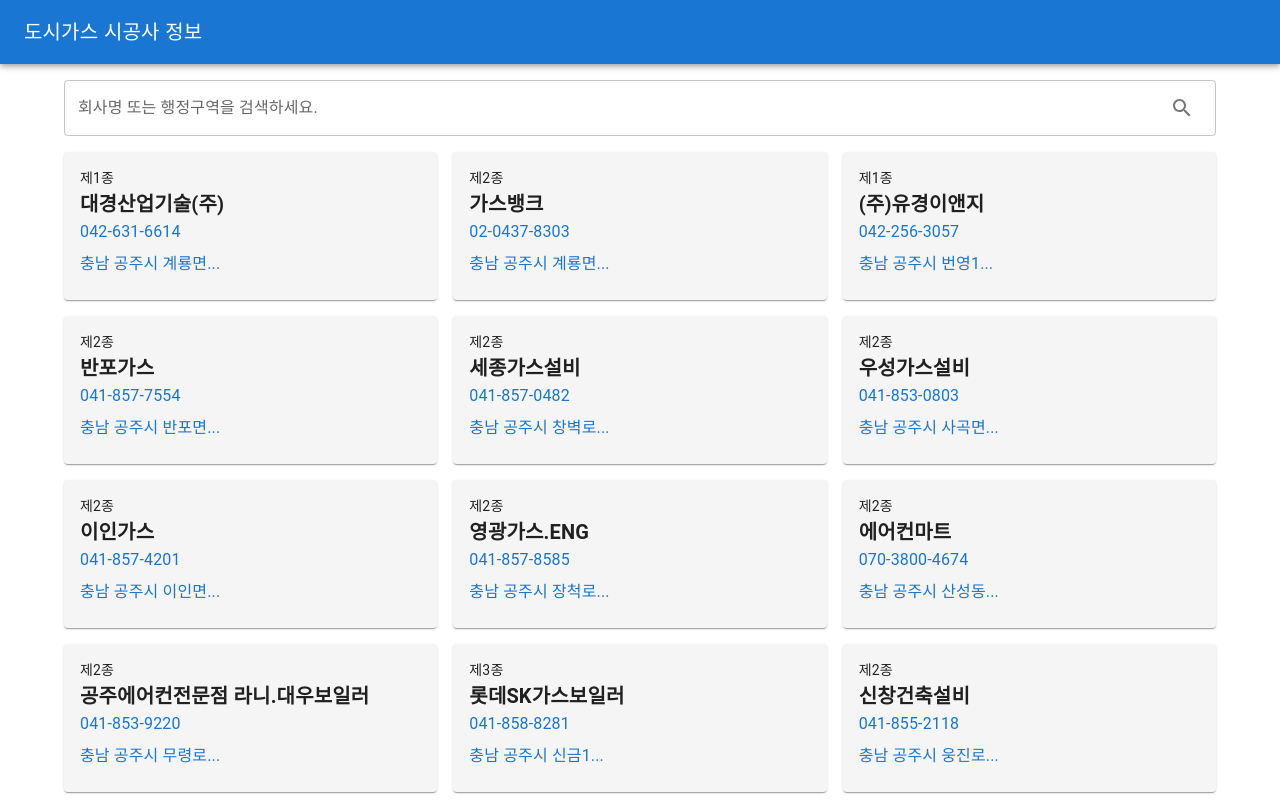
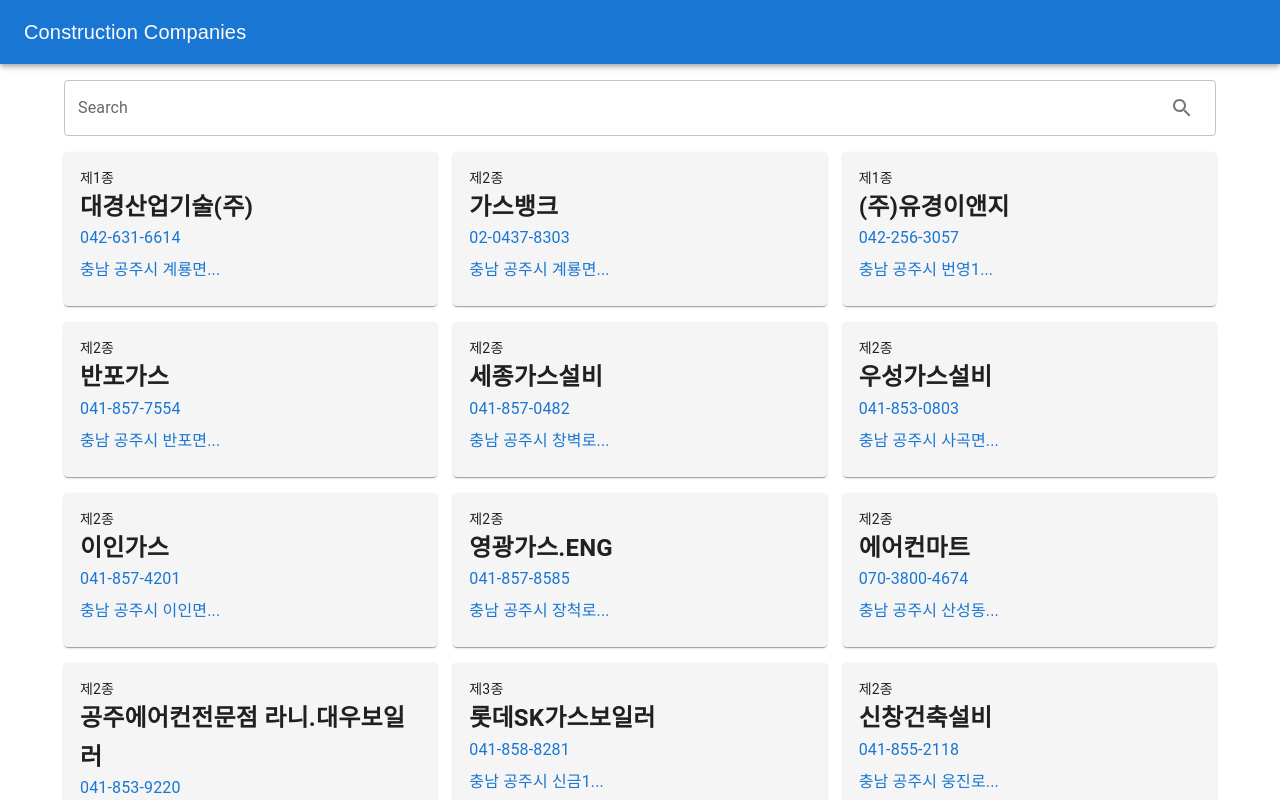
Before and after one commit to gard2np/info, a React (Create React App) app: page / in a window 1280 px wide. Shown: the top 800 px of the page. Built offline with nearby package versions, Linux system fonts and the light colour scheme.

Commit message:
Initial commit with updated axios URL

```diff
--- a/src/App.tsx
+++ b/src/App.tsx
@@ -27,6 +27,7 @@
 
 const BoldTypography = styled(Typography)(({ theme }) => ({
   fontWeight: 'bold', // 볼드체로 변경
+  fontSize: '1.5rem' // 폰트 사이즈 조정
 }));
 
 const AddressText = styled(Typography)(({ theme }) => ({
@@ -82,7 +83,7 @@
   const renderRegion = (region: string) => {
     const shortRegion = region.length > 10 ? `${region.substring(0, 10)}...` : region;
     return (
-      <Tooltip title={region}>
+      <Tooltip title={region} enterDelay={0} leaveDelay={200}>
         <AddressText>{shortRegion}</AddressText>
       </Tooltip>
     );
@@ -101,13 +102,13 @@
       <AppBar position="static">
         <Toolbar>
           <Typography variant="h6" style={{ fontFamily: 'Noto Sans KR, sans-serif' }}>
-            도시가스 시공사 정보
+            Construction Companies
           </Typography>
         </Toolbar>
       </AppBar>
       <StyledContainer>
         <StyledTextField
-          label="회사명 또는 행정구역을 검색하세요."
+          label="Search"
           variant="outlined"
           fullWidth
           value={search}
```
